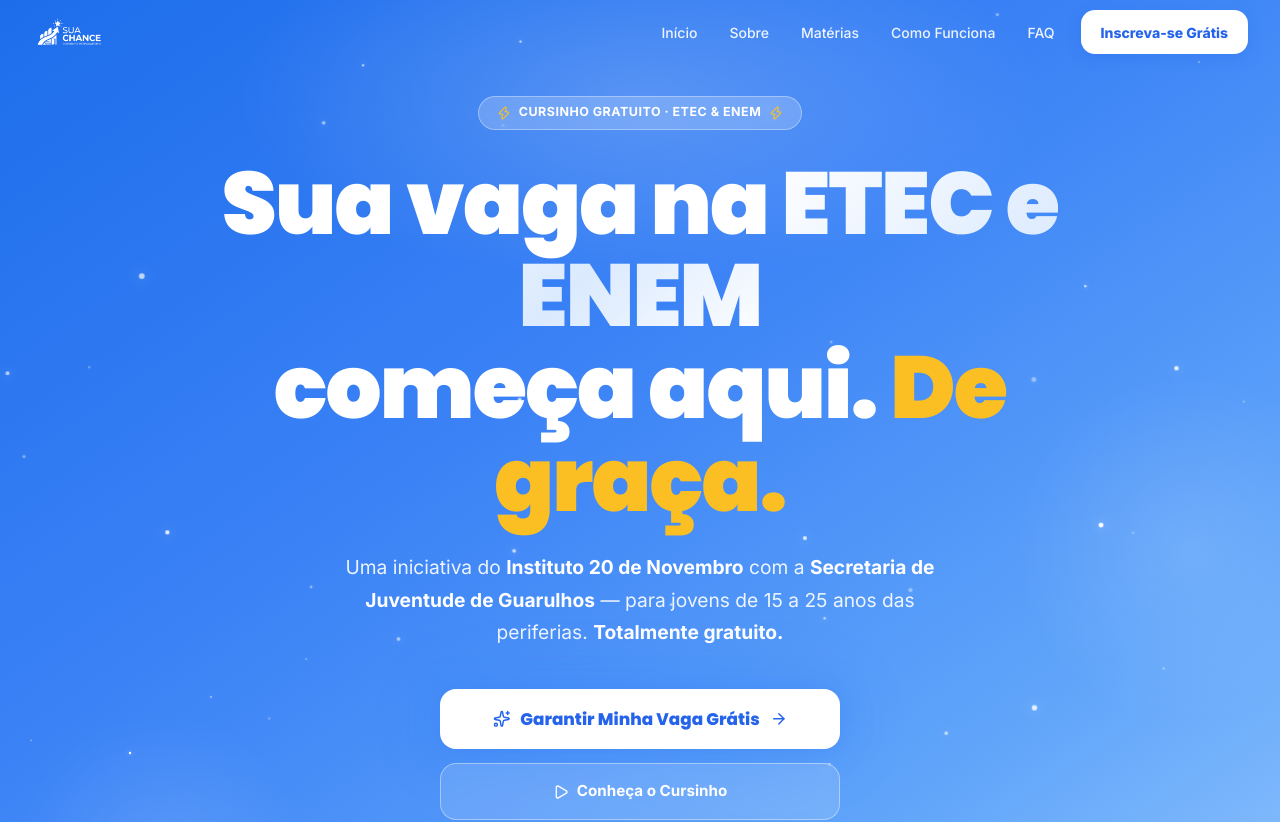
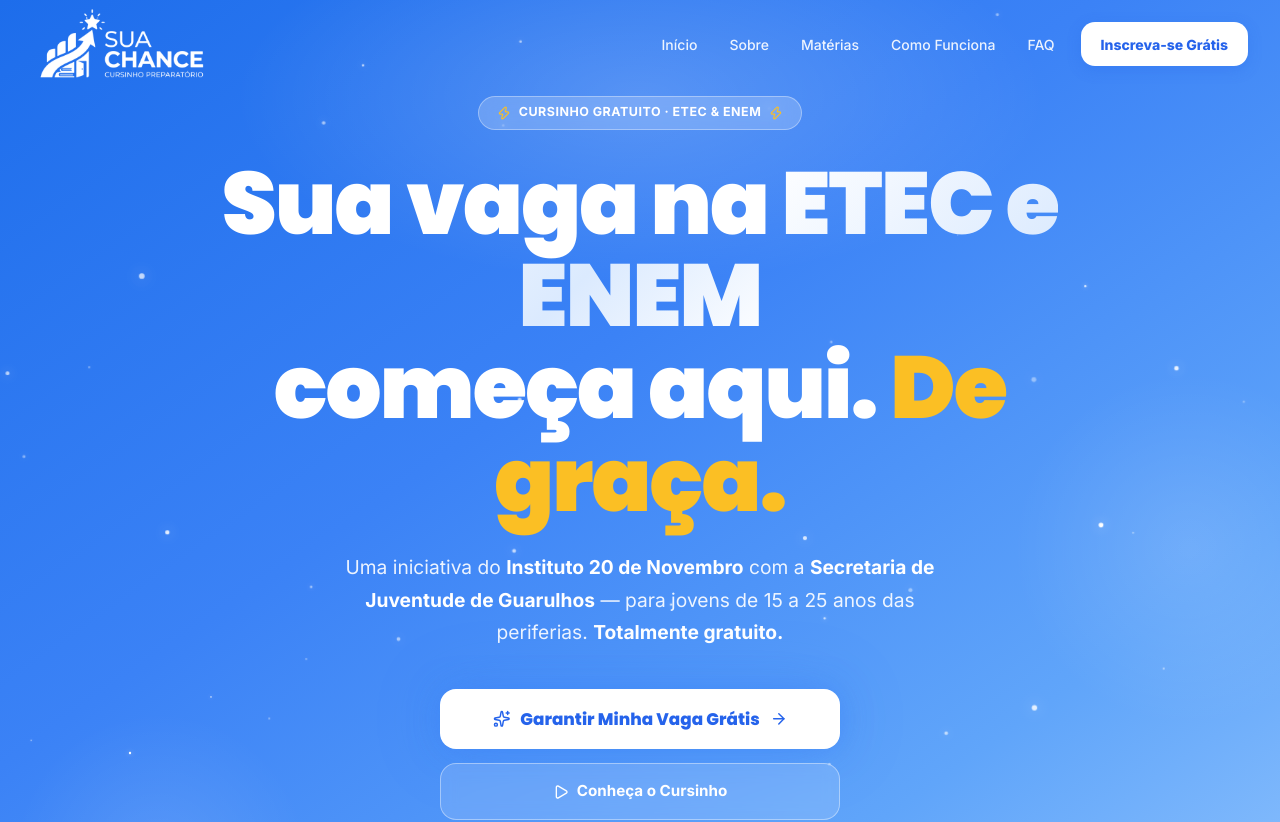
Before and after one commit to vintenovembro-blip/site-guarulhos, a Next.js app: page / in a window 1280 px wide. Shown: the top 822 px of the page. Built offline with nearby package versions, Linux system fonts and the light colour scheme.

Commit message:
feat: aumentar logo no Header e Footer
Logo do Header: 5rem → 6.5rem; Footer: 7.5rem → 9rem.

Co-Authored-By: Claude Sonnet 4.6 <noreply@anthropic.com>

```diff
--- a/src/components/Footer.tsx
+++ b/src/components/Footer.tsx
@@ -33,9 +33,9 @@ export default function Footer() {
               <Image
                 src="/images/logos/Logo normal.png"
                 alt="Sua Chance — Cursinho Preparatório"
-                width={160}
-                height={50}
-                style={{ height: "2.75rem", width: "auto", objectFit: "contain" }}
+                width={420}
+                height={132}
+                style={{ height: "9rem", width: "auto", objectFit: "contain" }}
               />
             </div>
             <p style={{ color: "#64748b", fontSize: ".82rem", lineHeight: 1.7, marginBottom: ".75rem", maxWidth: "280px" }}>
--- a/src/components/Header.tsx
+++ b/src/components/Header.tsx
@@ -52,16 +52,16 @@ export default function Header() {
           paddingTop: "env(safe-area-inset-top, 0px)",
         }}
       >
-        <div className="container-inner" style={{ display: "flex", alignItems: "center", justifyContent: "space-between", height: "4rem" }}>
+        <div className="container-inner" style={{ display: "flex", alignItems: "center", justifyContent: "space-between", height: "5.5rem" }}>
 
           <button onClick={() => go("#inicio")} aria-label="Ir para o início"
             style={{ display: "flex", alignItems: "center", background: "none", border: "none", cursor: "pointer", minHeight: "44px", padding: "0 .25rem" }}>
             <Image
               src={scrolled ? "/images/logos/Logo normal.png" : "/images/logos/Logo branco.png"}
               alt="Sua Chance — Cursinho Preparatório"
-              width={140}
-              height={44}
-              style={{ height: "2.5rem", width: "auto", objectFit: "contain", transition: "opacity .3s" }}
+              width={360}
+              height={112}
+              style={{ height: "6.5rem", width: "auto", objectFit: "contain", transition: "opacity .3s" }}
               priority
             />
           </button>
@@ -91,7 +91,7 @@ export default function Header() {
       <AnimatePresence>
         {open && (
           <motion.div initial={{ opacity: 0, y: -8 }} animate={{ opacity: 1, y: 0 }} exit={{ opacity: 0, y: -8 }} transition={{ duration: .22 }}
-            style={{ position: "fixed", top: "calc(4rem + env(safe-area-inset-top, 0px))", left: 0, right: 0, zIndex: 49, background: "#fff", borderBottom: "1px solid #dbeafe", boxShadow: "0 8px 24px rgba(30,64,175,.12)" }}>
+            style={{ position: "fixed", top: "calc(5.5rem + env(safe-area-inset-top, 0px))", left: 0, right: 0, zIndex: 49, background: "#fff", borderBottom: "1px solid #dbeafe", boxShadow: "0 8px 24px rgba(30,64,175,.12)" }}>
             <div className="container-inner" style={{ display: "flex", flexDirection: "column", gap: ".25rem", paddingTop: ".75rem", paddingBottom: "calc(.75rem + env(safe-area-inset-bottom, 0px))" }}>
               {NAV.map((l) => (
                 <button key={l.href} onClick={() => go(l.href)}
```
